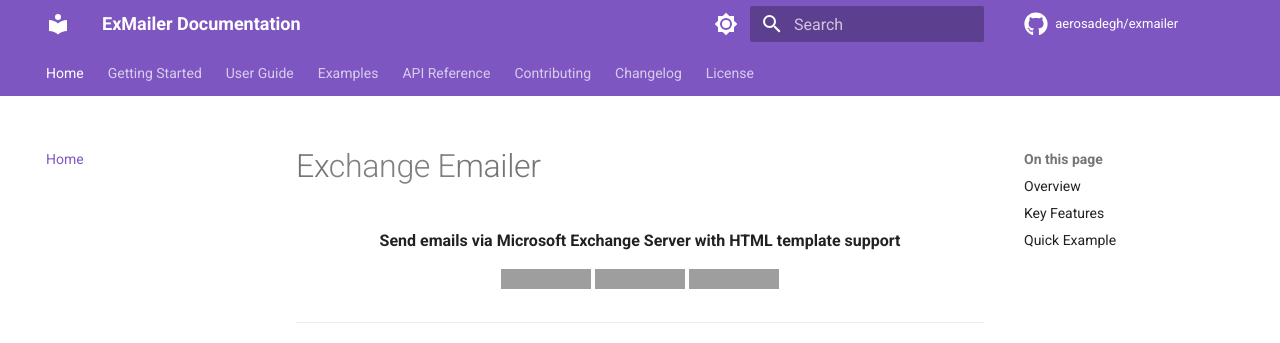
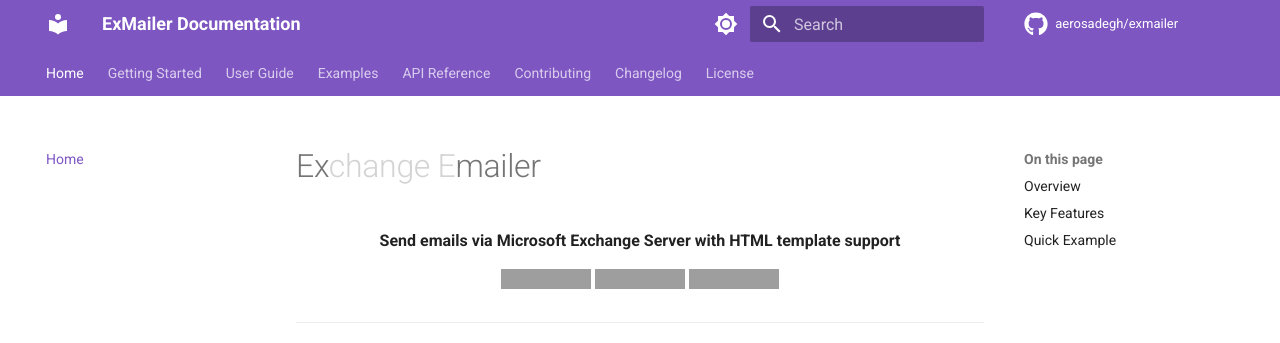
Before and after one commit to aerosadegh/exmailer, an MkDocs documentation site: the page built from docs/index.md, in a window 1280 px wide. Shown: the top 343 px of the page. Built offline with MkDocs 1.6.1 and Material for MkDocs 9.7.7, drawn with Linux system fonts in a browser that asks for light colours; comment, search, counter and statistics services are not loaded; the version menu is left out; grey boxes are pictures that could not be loaded.

Commit message:
docs: update title color

```diff
--- a/docs/index.md
+++ b/docs/index.md
@@ -1,4 +1,4 @@
-# Ex<span style="color:gray">change E</span>mailer
+# Ex<span style="color:lightgray">change E</span>mailer
 
 <div align="center">
   <p><strong>Send emails via Microsoft Exchange Server with HTML template support</strong></p>
```
Also changed, not shown: README.md (+1 -1 lines).
